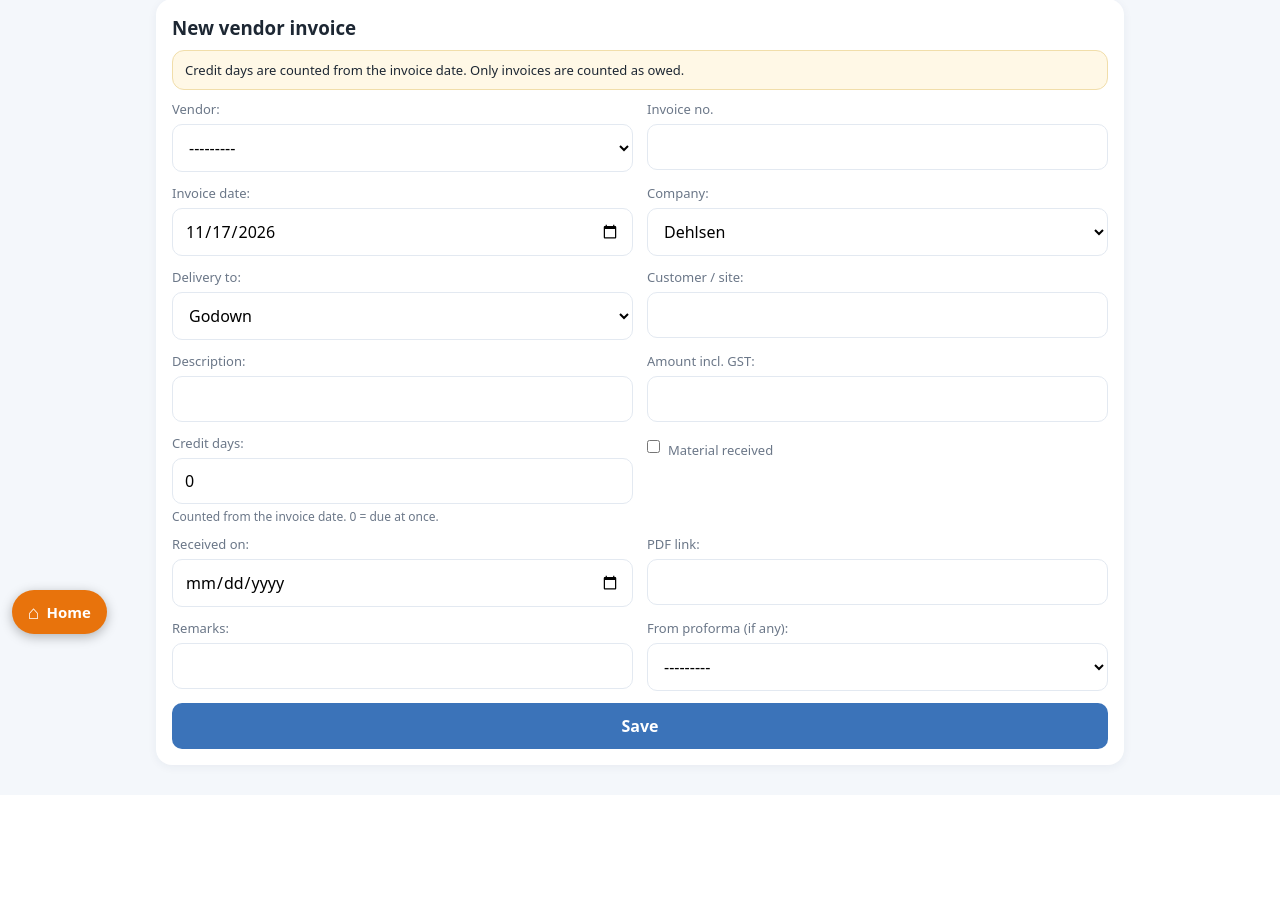
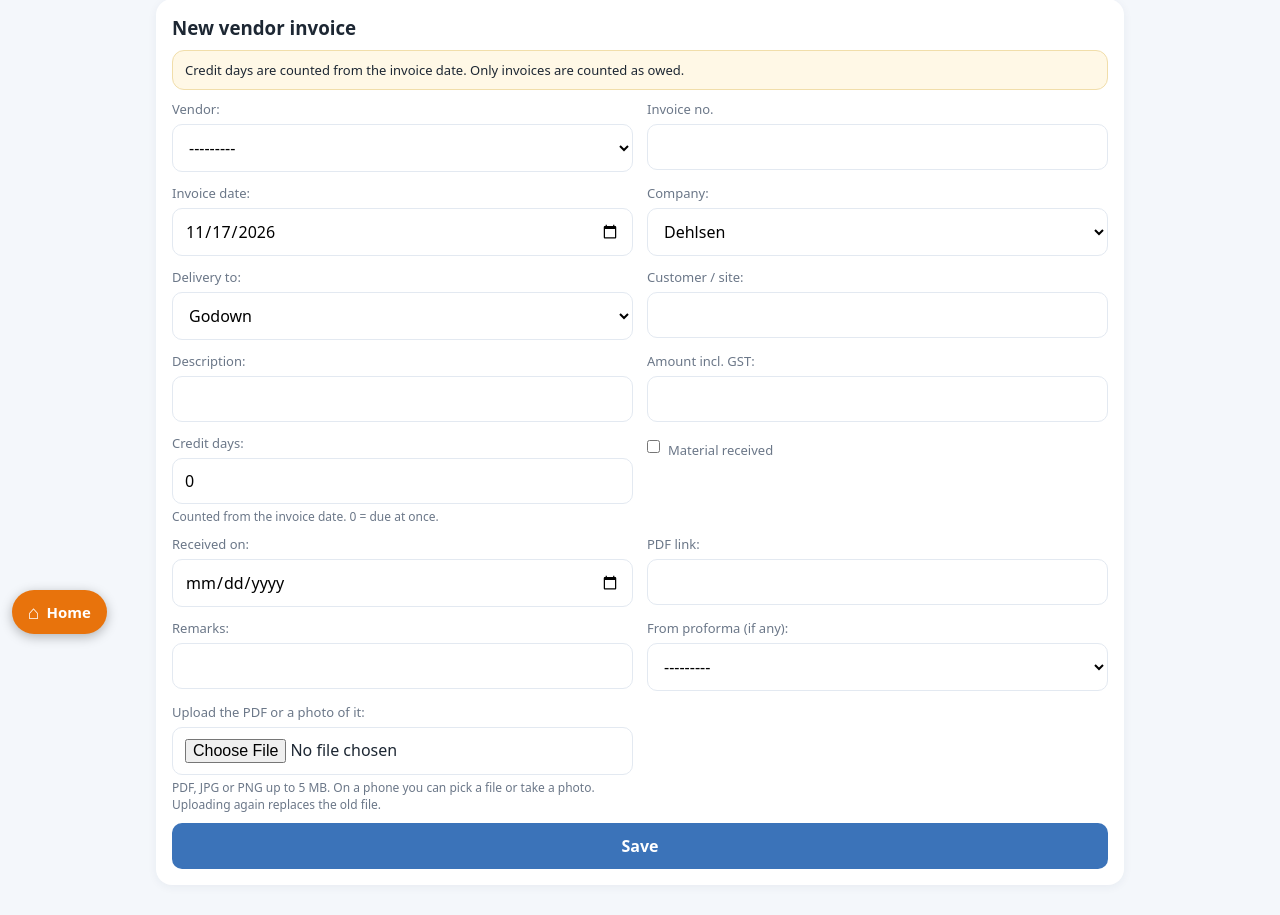
Before and after one commit to rendha/dehlsen-portal, a Django app: page /accounts/invoices/new/ in a window 1280 px wide. Shown: the part 152-1067 px from the top of the page. Before the commit the page ends 924 px from the top, so only its background shows below. Run offline with Django 5.2, Linux system fonts and the light colour scheme; the visitor is signed in with stand-in values (Sample User, id 1); data that the repository does not hold is empty; parts of the project's set-up code (start-up, migrations or seed data) failed here and were passed over.

Commit message:
upload proforma pdf

```diff
--- a/finance/forms.py
+++ b/finance/forms.py
@@ -1,6 +1,6 @@
 from django import forms
 
-from .models import Invoice, Payment, Proforma, Vendor
+from .models import Attachment, Invoice, Payment, Proforma, Vendor
 
 
 class DateInput(forms.DateInput):
@@ -11,13 +11,43 @@ class DateInput(forms.DateInput):
         super().__init__(**kw)
 
 
+MAX_FILE = 5 * 1024 * 1024
+FILE_TYPES = {"pdf": "application/pdf", "jpg": "image/jpeg", "jpeg": "image/jpeg", "png": "image/png", "webp": "image/webp"}
+
+
+class FileMixin(forms.Form):
+    """Adds an upload box (PDF or photo, from phone or computer) and stores the file in the database."""
+    pdf_file = forms.FileField(required=False, label="Upload the PDF or a photo of it",
+                               help_text="PDF, JPG or PNG up to 5 MB. On a phone you can pick a file or take a photo. Uploading again replaces the old file.",
+                               widget=forms.ClearableFileInput(attrs={"accept": "application/pdf,image/*"}))
+
+    def clean_pdf_file(self):
+        up = self.cleaned_data.get("pdf_file")
+        if not up or up is False:
+            return None
+        ext = up.name.rsplit(".", 1)[-1].lower() if "." in up.name else ""
+        if ext not in FILE_TYPES:
+            raise forms.ValidationError("Upload a PDF, JPG or PNG file.")
+        if up.size > MAX_FILE:
+            raise forms.ValidationError("The file is over 5 MB. Make it smaller and try again.")
+        return up
+
+    def save_file(self, obj):
+        up = self.cleaned_data.get("pdf_file")
+        if not up:
+            return
+        ext = up.name.rsplit(".", 1)[-1].lower()
+        key = "proforma" if isinstance(obj, Proforma) else "invoice"
+        Attachment.objects.update_or_create(**{key: obj}, defaults={"name": up.name[:200], "content_type": FILE_TYPES[ext], "data": up.read()})
+
+
 class VendorForm(forms.ModelForm):
     class Meta:
         model = Vendor
         fields = ["name", "credit_days", "gst_no", "contact", "phone", "notes", "is_active"]
 
 
-class ProformaForm(forms.ModelForm):
+class ProformaForm(FileMixin, forms.ModelForm):
     class Meta:
         model = Proforma
         fields = ["vendor", "number", "date", "company", "delivery_to", "customer_name", "description", "amount", "pdf_link"]
@@ -28,7 +58,7 @@ class ProformaForm(forms.ModelForm):
         self.fields["vendor"].queryset = Vendor.objects.filter(is_active=True)
 
 
-class InvoiceForm(forms.ModelForm):
+class InvoiceForm(FileMixin, forms.ModelForm):
     class Meta:
         model = Invoice
         fields = ["vendor", "number", "date", "company", "delivery_to", "customer_name", "description", "amount", "credit_days",
--- a/finance/models.py
+++ b/finance/models.py
@@ -153,3 +153,16 @@ class Payment(models.Model):
     @property
     def applied(self):
         return (self.amount or ZERO) - (self.fee or ZERO)
+
+
+class Attachment(models.Model):
+    """The vendor's proforma / invoice as a PDF or photo, kept in the database so it survives redeploys."""
+    proforma = models.OneToOneField(Proforma, null=True, blank=True, on_delete=models.CASCADE, related_name="attachment")
+    invoice = models.OneToOneField(Invoice, null=True, blank=True, on_delete=models.CASCADE, related_name="attachment")
+    name = models.CharField(max_length=200)
+    content_type = models.CharField(max_length=60)
+    data = models.BinaryField()
+    created_at = models.DateTimeField(auto_now_add=True)
+
+    def __str__(self):
+        return self.name
--- a/finance/templates/finance/form.html
+++ b/finance/templates/finance/form.html
@@ -1,6 +1,6 @@
 {% extends "finance/base.html" %}
 {% block content %}<div class="card"><h3 style="margin:0 0 6px">{{ title }}</h3>{% if note %}<div class="note">{{ note }}</div>{% endif %}
-<form method="post">{% csrf_token %}{{ form.non_field_errors }}<div class="fgrid">
+<form method="post"{% if form.is_multipart %} enctype="multipart/form-data"{% endif %}>{% csrf_token %}{{ form.non_field_errors }}<div class="fgrid">
 {% for f in form %}<div>{% if f.field.widget.input_type == 'checkbox' %}<label style="display:flex;align-items:center">{{ f }} {{ f.label }}</label>{% else %}{{ f.label_tag }}{{ f }}{% endif %}
 {% if f.help_text %}<div class="help">{{ f.help_text }}</div>{% endif %}{{ f.errors }}</div>{% endfor %}</div>
 <button class="btn" type="submit">Save</button></form></div>
--- a/finance/templates/finance/invoice.html
+++ b/finance/templates/finance/invoice.html
@@ -10,7 +10,7 @@
 <dt>Amount (incl. GST)</dt><dd>&#8377; {{ inv.amount|inr }}</dd><dt>Paid</dt><dd>&#8377; {{ inv.paid|inr }}</dd>
 <dt>Advance deducted</dt><dd>&#8377; {{ inv.advance_applied|inr }}{% if inv.proforma %} (proforma <a href="{% url 'fin_proforma' inv.proforma.pk %}">{{ inv.proforma.number|default:"view" }}</a>){% endif %}</dd>
 <dt>Balance</dt><dd><b>&#8377; {{ inv.balance|inr }}</b>{% if inv.balance < 0 %} (paid more than the bill){% endif %}</dd>
-{% if inv.remarks %}<dt>Remarks</dt><dd>{{ inv.remarks }}</dd>{% endif %}{% if inv.pdf_link %}<dt>PDF</dt><dd><a href="{{ inv.pdf_link }}" target="_blank" rel="noopener">open</a></dd>{% endif %}
+{% if inv.remarks %}<dt>Remarks</dt><dd>{{ inv.remarks }}</dd>{% endif %}{% if att %}<dt>File</dt><dd><a href="{% url 'fin_file' att.pk %}" target="_blank" rel="noopener">{{ att.name }}</a></dd>{% endif %}{% if inv.pdf_link %}<dt>PDF</dt><dd><a href="{{ inv.pdf_link }}" target="_blank" rel="noopener">open</a></dd>{% endif %}
 {% if inv.check_note %}<dt>To confirm</dt><dd>{{ inv.check_note }}</dd>{% endif %}</dl>
 {% if edit %}<div class="bar" style="margin-top:12px">
 <form method="post" action="{% url 'fin_invoice_flag' inv.pk %}">{% csrf_token %}<input type="hidden" name="what" value="received"><button class="btn auto w">{% if inv.material_received %}Unmark material received{% else %}Mark material received{% endif %}</button></form>
--- a/finance/templates/finance/proforma.html
+++ b/finance/templates/finance/proforma.html
@@ -4,6 +4,7 @@
 <dl class="kv"><dt>Status</dt><dd><span class="tag {% if pf.status == 'pending' %}a{% elif pf.status == 'invoiced' %}g{% endif %}">{{ pf.get_status_display }}</span>{% if pf.status_note %} {{ pf.status_note }}{% endif %}</dd>
 <dt>Date</dt><dd>{{ pf.date|date:"d M Y" }}</dd><dt>Company</dt><dd>{{ pf.company }}</dd><dt>Deliver to</dt><dd>{{ pf.delivery_to }}{% if pf.customer_name %} &middot; {{ pf.customer_name }}{% endif %}</dd>
 <dt>Material</dt><dd>{{ pf.description|default:"-" }}</dd><dt>Amount (incl. GST)</dt><dd><b>&#8377; {{ pf.amount|inr }}</b></dd><dt>Advance paid</dt><dd>&#8377; {{ pf.advance_paid|inr }}</dd>
+{% if att %}<dt>File</dt><dd><a href="{% url 'fin_file' att.pk %}" target="_blank" rel="noopener">{{ att.name }}</a></dd>{% endif %}
 {% if pf.pdf_link %}<dt>PDF</dt><dd><a href="{{ pf.pdf_link }}" target="_blank" rel="noopener">open</a></dd>{% endif %}
 {% if pf.check_note %}<dt>To confirm</dt><dd>{{ pf.check_note }}</dd>{% endif %}</dl>
 {% if invoice %}<p class="note ok">Invoice entered: <a href="{% url 'fin_invoice' invoice.pk %}">{{ invoice.number|default:"view invoice" }}</a>. The advance is deducted there.</p>{% endif %}
--- a/finance/urls.py
+++ b/finance/urls.py
@@ -21,6 +21,7 @@ urlpatterns = [
     path("vendors/<int:pk>/", views.vendor_edit, name="fin_vendor"),
     path("confirm/", views.to_confirm, name="fin_confirm"),
     path("confirm/<str:kind>/<int:pk>/clear/", views.confirm_clear, name="fin_confirm_clear"),
+    path("file/<int:pk>/", views.attachment_file, name="fin_file"),
     path("export/", views.export_payables, name="fin_export"),
     path("receivables/", receivables.receivables, name="fin_receivables"),
     path("receivables/<int:pk>/", receivables.receivable, name="fin_receivable"),
--- a/finance/views.py
+++ b/finance/views.py
@@ -14,7 +14,7 @@ from django.views.decorators.http import require_POST
 from store.views import is_accounts, is_boss, is_project, is_store
 
 from .forms import InvoiceForm, PaymentForm, ProformaForm, VendorForm
-from .models import ZERO, Invoice, Payment, Proforma, Vendor
+from .models import ZERO, Attachment, Invoice, Payment, Proforma, Vendor
 
 
 def can_view(u):
@@ -130,18 +130,20 @@ def proforma_detail(request, pk):
     if not can_view(request.user):
         return _deny()
     pf = get_object_or_404(Proforma.objects.select_related("vendor"), pk=pk)
-    return render(request, "finance/proforma.html", _ctx(request, "proformas", pf=pf, payments=pf.payments.all(), form=PaymentForm(), invoice=pf.invoice))
+    return render(request, "finance/proforma.html", _ctx(request, "proformas", pf=pf, payments=pf.payments.all(), form=PaymentForm(), invoice=pf.invoice,
+                                                                   att=Attachment.objects.filter(proforma=pf).only("id", "name").first()))
 
 
 @login_required
 def proforma_new(request):
     if not can_add_proforma(request.user):
         return _deny("Only Accounts and Store add proformas.")
-    form = ProformaForm(request.POST or None)
+    form = ProformaForm(request.POST or None, request.FILES or None)
     if request.method == "POST" and form.is_valid():
         pf = form.save(commit=False)
         pf.created_by = request.user
         pf.save()
+        form.save_file(pf)
         messages.success(request, "Proforma saved. It waits for approval and is not counted as owed.")
         return redirect("fin_proforma", pk=pf.pk)
     return render(request, "finance/form.html", _ctx(request, "proformas", form=form, title="New proforma (a vendor's request for money)",
@@ -153,9 +155,10 @@ def proforma_edit(request, pk):
     if not can_edit(request.user):
         return _deny("Only Accounts edit proformas.")
     pf = get_object_or_404(Proforma, pk=pk)
-    form = ProformaForm(request.POST or None, instance=pf)
+    form = ProformaForm(request.POST or None, request.FILES or None, instance=pf)
     if request.method == "POST" and form.is_valid():
         form.save()
+        form.save_file(pf)
         return redirect("fin_proforma", pk=pf.pk)
     return render(request, "finance/form.html", _ctx(request, "proformas", form=form, title="Edit proforma"))
 
@@ -198,11 +201,12 @@ def invoice_new(request):
     if pf:
         initial = {"vendor": pf.vendor_id, "proforma": pf.pk, "company": pf.company, "delivery_to": pf.delivery_to, "customer_name": pf.customer_name,
                    "description": pf.description, "amount": pf.amount, "credit_days": pf.vendor.credit_days, "date": timezone.localdate()}
-    form = InvoiceForm(request.POST or None, initial=initial)
+    form = InvoiceForm(request.POST or None, request.FILES or None, initial=initial)
     if request.method == "POST" and form.is_valid():
         inv = form.save(commit=False)
         inv.created_by = request.user
         inv.save()
+        form.save_file(inv)
         if inv.proforma_id:
             Proforma.objects.filter(pk=inv.proforma_id).update(status=Proforma.INVOICED)
         messages.success(request, "Invoice saved.%s" % (" The advance paid on its proforma is deducted." if inv.proforma_id and inv.advance_applied else ""))
@@ -216,9 +220,10 @@ def invoice_edit(request, pk):
     if not can_edit(request.user):
         return _deny()
     inv = get_object_or_404(Invoice, pk=pk)
-    form = InvoiceForm(request.POST or None, instance=inv)
+    form = InvoiceForm(request.POST or None, request.FILES or None, instance=inv)
     if request.method == "POST" and form.is_valid():
         inv = form.save()
+        form.save_file(inv)
         if inv.proforma_id:
             Proforma.objects.filter(pk=inv.proforma_id).update(status=Proforma.INVOICED)
         return redirect("fin_invoice", pk=pk)
@@ -234,7 +239,8 @@ def invoice_detail(request, pk):
     if not can_view(request.user):
         return _deny()
     inv = get_object_or_404(_invoices(), pk=pk)
-    return render(request, "finance/invoice.html", _ctx(request, "payables", inv=inv, payments=inv.payments.all(), form=PaymentForm(initial={"amount": inv.balance if inv.balance > 0 else ""})))
+    return render(request, "finance/invoice.html", _ctx(request, "payables", inv=inv, payments=inv.payments.all(), form=PaymentForm(initial={"amount": inv.balance if inv.balance > 0 else ""}),
+                                                                   att=Attachment.objects.filter(invoice=inv).only("id", "name").first()))
 
 
 @login_required
@@ -333,3 +339,16 @@ def confirm_clear(request, kind, pk):
     if model:
         model.objects.filter(pk=pk).update(check_note="")
     return redirect("fin_confirm")
+
+
+@login_required
+def attachment_file(request, pk):
+    """Open an uploaded proforma / invoice file."""
+    if not can_view(request.user):
+        return _deny()
+    a = get_object_or_404(Attachment, pk=pk)
+    resp = HttpResponse(bytes(a.data), content_type=a.content_type)
+    resp["Content-Disposition"] = 'inline; filename="%s"' % "".join(c for c in a.name if c.isalnum() or c in " ._-")[:100]
+    resp["X-Content-Type-Options"] = "nosniff"
+    resp["Content-Security-Policy"] = "sandbox"
+    return resp
```
Also changed, not shown: finance/migrations/0002_attachment.py (added).
